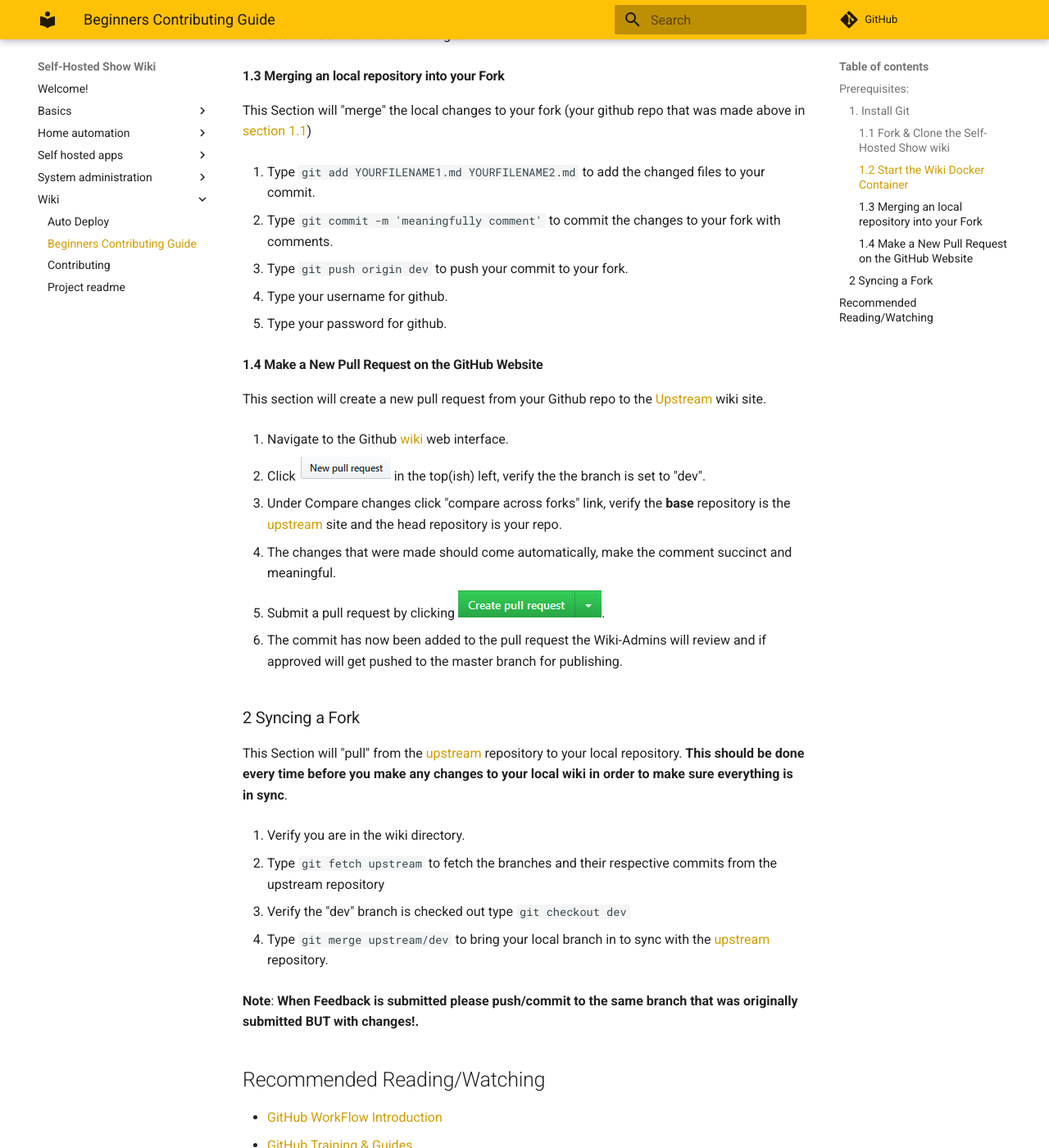
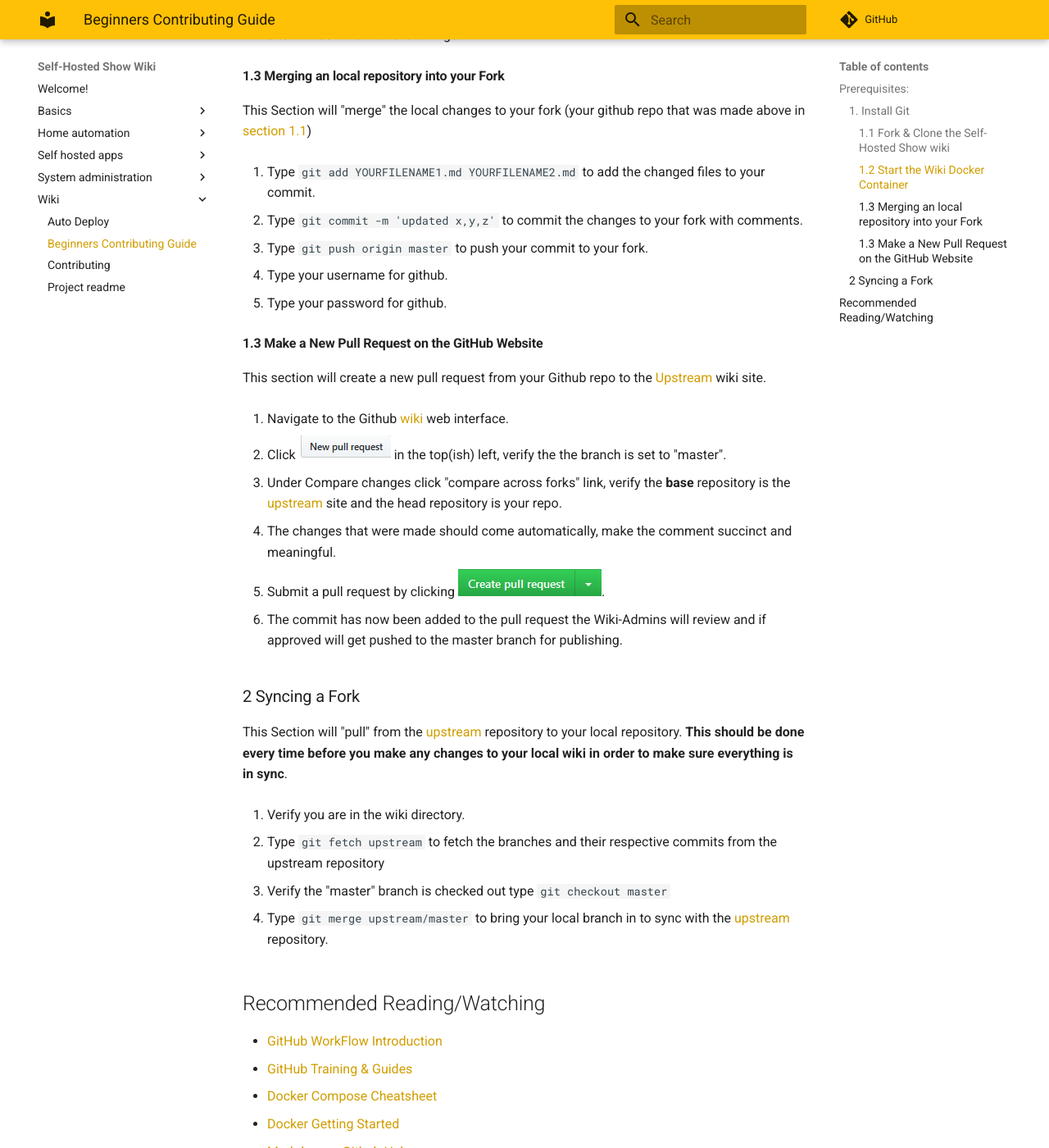
Before and after one commit to selfhostedshow/wiki, an MkDocs documentation site: the page built from docs/wiki/beginners-contributing-guide.md, in a window 1280 px wide and 1400 px high, scrolled down 1809 px. Shown: the whole window at 82% size. Built offline with MkDocs 1.6.1 and Material for MkDocs 9.7.7, drawn with Linux system fonts in a browser that asks for light colours; comment, search, counter and statistics services are not loaded; some of the changed text lies outside the part shown.

Commit message:
changed dev refs to master

```diff
--- a/docs/wiki/beginners-contributing-guide.md
+++ b/docs/wiki/beginners-contributing-guide.md
@@ -1,6 +1,6 @@
 # Beginners Contributing Guide
 
-See the [Contribution Guidelines](https://selfhostedshow.github.io/wiki/contributing/) for information and objectives of the wiki.
+See the [Contribution Guidelines](https://wiki.selfhosted.show/wiki/contributing/) for information and objectives of the wiki.
 
 ## Prerequisites:
 * Docker is already running in your environment
@@ -33,7 +33,7 @@ This section will Fork the entire Self-Hosted Show wiki to your Github account,
 
 0. Type `git clone https://github.com/YOURGITHUBSUSERNAME/wiki && cd wiki`.
 
-0. Verify the "dev" branch is checked out type `git checkout dev`.
+0. Verify the "master" branch is checked out type `git checkout master`.
 
 0. Type `git remote -v` to verify that the origin site was added.
 
@@ -67,29 +67,29 @@ __Note__: -f will define a docker-compose file and -d ("detached" mode) will sta
 
 0. Type `docker ps` to verify that the wiki container is running.
 
-0. Navigate to `http://DockerIP:8000` the "dev" branch wiki website will then open.
+0. Navigate to `http://DockerIP:8000` and wiki website will then open.
 
 0. Now edit the wiki site in your editor of choice and when you **save** the file, the site will be updated with the changes that are made enabling real time (more or less) verifying what the site will look like with the changes.
 
 #### 1.3 Merging an local repository into your Fork
-This Section will "merge" the local changes to your fork (your github repo that was made above in [section 1.1](https://github.com/selfhostedshow/wiki/tree/dev/docs\wiki/beginners-contributing-guide/#11-fork-clone-the-self-hosted-show-wiki))
+This Section will "merge" the local changes to your fork (your github repo that was made above in [section 1.1](https://github.com/selfhostedshow/wiki/tree/master/docs\basics/beginners-contributing-guide/#11-fork-clone-the-self-hosted-show-wiki))
 
 0. Type `git add YOURFILENAME1.md YOURFILENAME2.md` to add the changed files to your commit.
 
-0. Type `git commit -m 'meaningfully comment'` to commit the changes to your fork with comments.
+0. Type `git commit -m 'updated x,y,z'` to commit the changes to your fork with comments.
 
-0. Type  `git push origin dev` to push your commit to your fork.
+0. Type  `git push origin master` to push your commit to your fork.
 
 0. Type your username for github.
 
 0. Type your password for github.
 
-#### 1.4 Make a New Pull Request on the GitHub Website
+#### 1.3 Make a New Pull Request on the GitHub Website
 This section will create a new pull request from your Github repo to the [Upstream](https://github.com/selfhostedshow/wiki) wiki site.
 
 0. Navigate to the Github [wiki](https://github.com/selfhostedshow/wiki) web interface.
 
-0. Click ![newpulrequest](images/newpullrequrest.png) in the top(ish) left, verify the the branch is set to "dev".
+0. Click ![newpullrequest](images/newpullrequrest.png) in the top(ish) left, verify the the branch is set to "master".
 
 0. Under Compare changes click "compare across forks" link, verify the **base** repository is the [upstream](https://github.com/selfhostedshow/wiki) site and the head repository is your repo.
 
@@ -106,11 +106,9 @@ This Section will "pull" from the [upstream](https://github.com/selfhostedshow/w
 
 0. Type `git fetch upstream` to fetch the branches and their respective commits from the upstream repository
 
-0. Verify the "dev" branch is checked out type `git checkout dev`
+0. Verify the "master" branch is checked out type `git checkout master`
 
-0. Type `git merge upstream/dev` to bring your local branch in to sync with the [upstream](https://github.com/selfhostedshow/wiki) repository.
-
-__Note__: **When Feedback is submitted please push/commit to the same branch that was originally submitted BUT with changes!.**
+0. Type `git merge upstream/master` to bring your local branch in to sync with the [upstream](https://github.com/selfhostedshow/wiki) repository.
 
 ## Recommended Reading/Watching
 * [GitHub WorkFlow Introduction](https://guides.github.com/introduction/flow/)
```
Also changed, not shown: CONTRIBUTING.md (+3 -3 lines), docs/basics/beginners-contributing-guide.md (deleted, +0 -119 lines).
